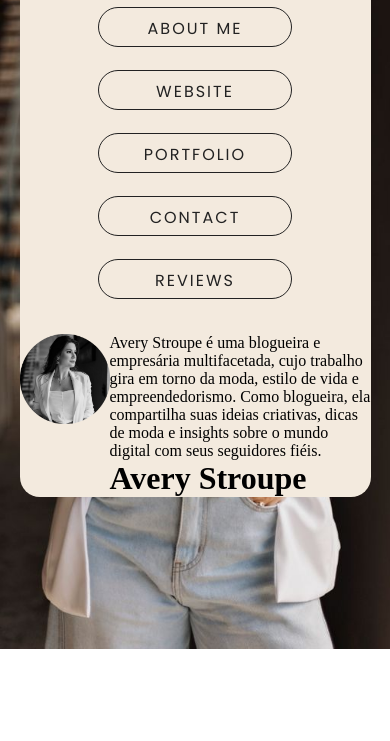
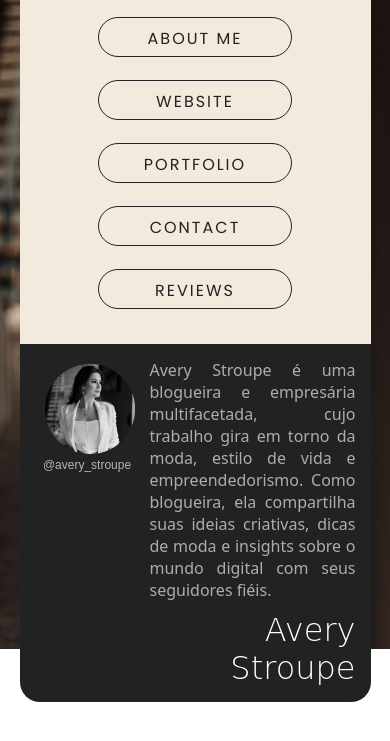
Before and after one commit to freddyaguiar/insta-bio, a plain HTML site: page index.html in a window 390 px wide. Shown: the part 195-936 px from the top of the page. Before the commit the page ends 844 px from the top, so only its background shows below. Drawn offline with Linux system fonts and the light colour scheme; a web font is replaced by a local one.

Commit message:
projeto mobile finalizado

```diff
--- a/index.html
+++ b/index.html
@@ -26,6 +26,7 @@
                 <div class="card-button">
                     <div class="left">
                         <img src="imagens/foto-bioinsta.pb.png" alt="foto da biografia">
+                        <p>@avery_stroupe</p>
 
                     </div><!--left-->
                     <div class="right">
--- a/style.css
+++ b/style.css
@@ -1,5 +1,6 @@
 @charset "Utf-9";
 @import url('https://fonts.googleapis.com/css2?family=Libre+Franklin:ital,wght@0,100..900;1,100..900&family=Poppins:ital,wght@0,100;0,200;0,300;0,400;0,500;0,600;0,700;0,800;0,900;1,100;1,200;1,300;1,400;1,500;1,600;1,700;1,800;1,900&family=Work+Sans:ital,wght@0,100..900;1,100..900&display=swap');
+@import url('https://fonts.googleapis.com/css2?family=Alex+Brush&family=Libre+Franklin:ital,wght@0,100..900;1,100..900&family=Mrs+Saint+Delafield&family=Poppins:ital,wght@0,100;0,200;0,300;0,400;0,500;0,600;0,700;0,800;0,900;1,100;1,200;1,300;1,400;1,500;1,600;1,700;1,800;1,900&family=Water+Brush&family=Work+Sans:ital,wght@0,100..900;1,100..900&family=Zeyada&display=swap');
 
 *{
     margin: 0;
@@ -11,12 +12,17 @@ body, html{
     background: url(imagens/foto-bio.jfif) center center no-repeat;
     background-size: cover;
 }
+::-webkit-scrollbar{
+    height: 0px;
+    width: 0px;
+}
 .card{
     display: flex;
     flex-direction: column;
     width: 90vw;
-    height: 98vh;
+    height: 1100px;
     margin-left: 5vw;
+    padding-top: 10px;
 
 }
 .card-top{
@@ -79,12 +85,39 @@ body, html{
 
 .card-button{
     display: flex;
-    background-color: rgb(243, 234, 222);
+    background-color: rgb(34, 34, 34);
     border-radius: 0px 0px 20px 20px ;
+    margin-bottom: 15vw;
 }
-.left{
 
+.left p{
+    display: flex;
+    justify-content: center;
+    margin-left: 20px;
+    color: rgba(255, 255, 255, 0.671);
+    font-family: Arial, Helvetica, sans-serif;
+    font-size: 12px;
+    text-align: justify;
 }
 .left img{
     width: 90px;
+    margin-left: 25px;
+    padding-top: 20px;
 }
+.right{
+    width: 330px;
+    padding: 15px;
+}
+.right p{
+    text-align: justify;
+    color: rgb(173, 173, 173);
+    font-family: system-ui, -apple-system, BlinkMacSystemFont, 'Segoe UI', Roboto, Oxygen, Ubuntu, Cantarell, 'Open Sans', 'Helvetica Neue', sans-serif
+}
+.right h1{
+    font-family: "Mrs Saint Delafield", cursive;
+    font-weight: 100;
+    font-size: 2em;
+    color: white;
+    text-align: right;
+    padding-top: 10px;
+}
```
